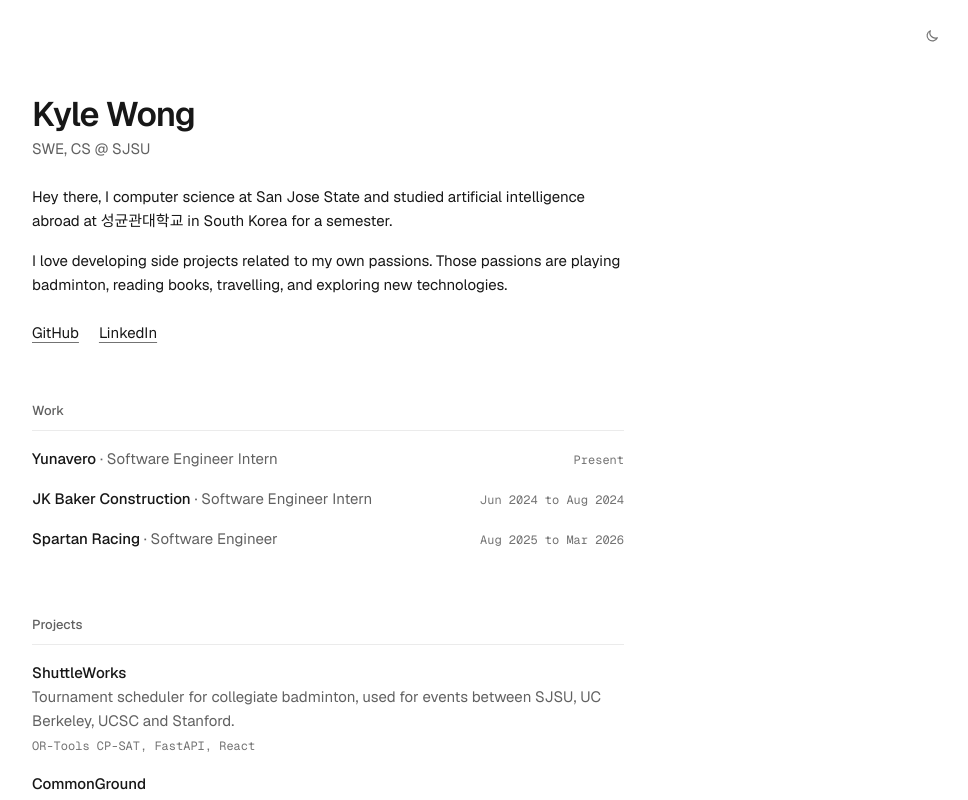
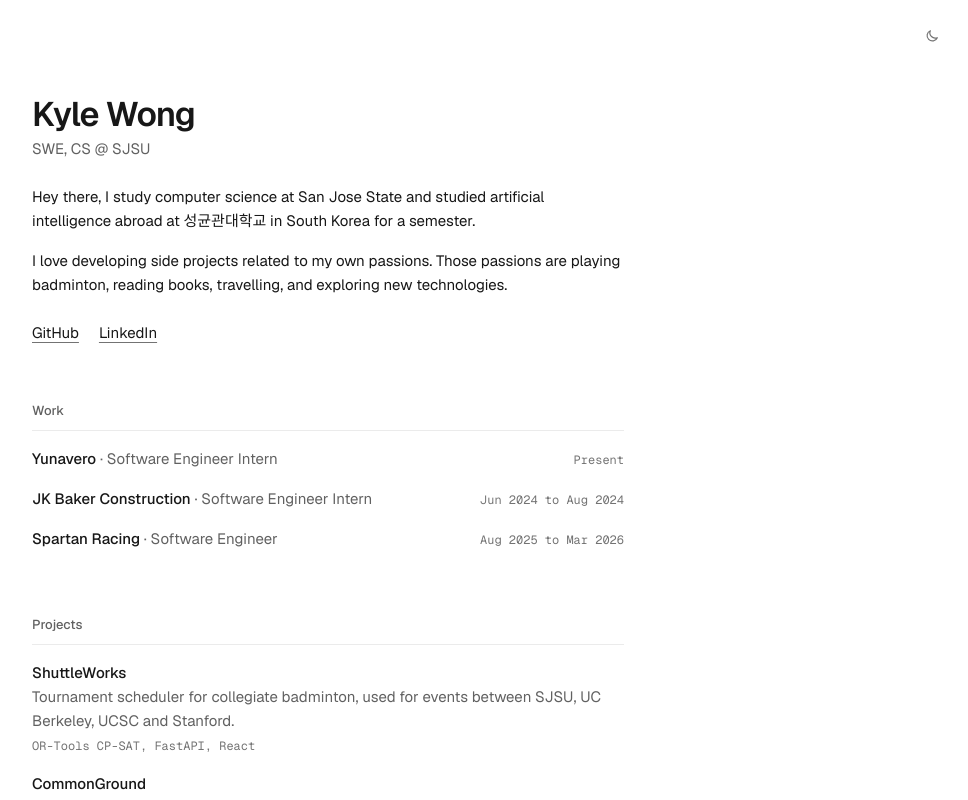
Before and after one commit to wongywrongy/kyw-portfolio, a Next.js app in the folder frontend/: page / in a window 1280 px wide. Shown: the top 800 px of the page, without its empty margins (312-1280 px from the left). Built offline with nearby package versions, Linux system fonts and the light colour scheme; no server answers.

Commit message:
content update to title

```diff
--- a/frontend/content/site.ts
+++ b/frontend/content/site.ts
@@ -2,7 +2,7 @@ export const site = {
   name: 'Kyle Wong',
   role: 'SWE, CS @ SJSU',
   bio: [
-    'Hey there, I computer science at San Jose State and studied artificial intelligence abroad at 성균관대학교 in South Korea for a semester.',
+    'Hey there, I study computer science at San Jose State and studied artificial intelligence abroad at 성균관대학교 in South Korea for a semester.',
     'I love developing side projects related to my own passions. Those passions are playing badminton, reading books, travelling, and exploring new technologies.',
   ],
   // Leave a value empty to hide that link.
```
